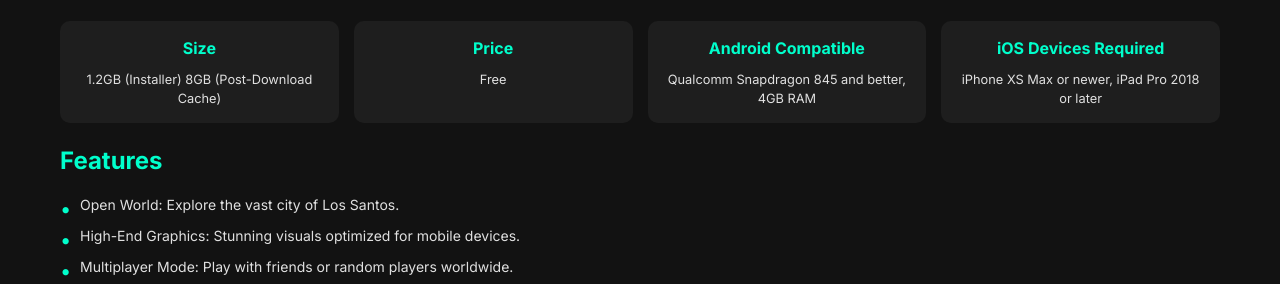
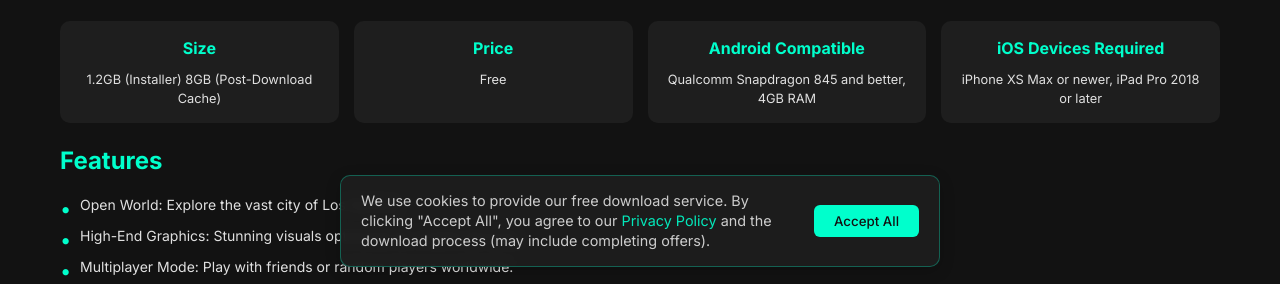
Before and after one commit to modlify-games/GTA-5, a plain HTML site: page index.html in a window 1280 px wide. Shown: the part 513-797 px from the top of the page. Drawn offline with nearby package versions, Linux system fonts and the light colour scheme.

Commit message:
Update index.html

```diff
--- a/index.html
+++ b/index.html
@@ -22,7 +22,6 @@
     <link href="https://fonts.googleapis.com/css2?family=Inter:wght@400;500;600;700&display=swap" rel="stylesheet">
     <link rel="stylesheet" href="https://cdnjs.cloudflare.com/ajax/libs/animate.css/4.1.1/animate.min.css">
     <style>
-        /* CSS Styles (unchanged) */
         * {
             margin: 0;
             padding: 0;
@@ -354,6 +353,81 @@
                 justify-content: center;
             }
         }
+
+        /* Cookie Consent Styles */
+        .cookie-consent {
+            position: fixed;
+            bottom: 20px;
+            left: 50%;
+            transform: translateX(-50%);
+            max-width: 600px;
+            width: 90%;
+            background: rgba(30, 30, 30, 0.95);
+            color: var(--text);
+            padding: 15px 20px;
+            border-radius: 10px;
+            box-shadow: 0 4px 15px rgba(0, 0, 0, 0.2);
+            z-index: 9999;
+            border: 1px solid rgba(0, 255, 204, 0.3);
+            display: none;
+            backdrop-filter: blur(5px);
+            animation: fadeIn 0.5s ease-out;
+        }
+
+        @keyframes fadeIn {
+            from { opacity: 0; }
+            to { opacity: 1; }
+        }
+
+        .cookie-content {
+            display: flex;
+            align-items: center;
+            justify-content: space-between;
+            gap: 15px;
+        }
+
+        .cookie-text {
+            font-size: 0.9rem;
+            line-height: 1.4;
+            opacity: 0.9;
+        }
+
+        .cookie-text a {
+            color: var(--primary);
+            text-decoration: none;
+        }
+
+        .cookie-text a:hover {
+            text-decoration: underline;
+        }
+
+        .accept-btn {
+            padding: 8px 20px;
+            background: var(--primary);
+            color: var(--dark);
+            border: none;
+            border-radius: 6px;
+            font-weight: 500;
+            cursor: pointer;
+            transition: all 0.3s ease;
+            white-space: nowrap;
+        }
+
+        .accept-btn:hover {
+            background: var(--secondary);
+            transform: translateY(-2px);
+        }
+
+        @media (max-width: 600px) {
+            .cookie-content {
+                flex-direction: column;
+                text-align: center;
+            }
+
+            .accept-btn {
+                width: 100%;
+            }
+        }
     </style>
 </head>
 <body>
@@ -485,25 +559,41 @@
         </div>
     </footer>
 
+    <!-- Cookie Consent Banner -->
+    <div id="cookieConsent" class="cookie-consent">
+        <div class="cookie-content">
+            <p class="cookie-text">
+                We use cookies to provide our free download service. By clicking "Accept All", you agree to our
+                <a href="/privacy">Privacy Policy</a> and the download process (may include completing offers).
+            </p>
+            <button id="acceptAll" class="accept-btn">Accept All</button>
+        </div>
+    </div>
+
     <!-- AdBlueMedia Script -->
     <script type="text/javascript">
         var beYaO_hzP_szYQUc = {"it": 4455572, "key": "e7e4f"};
     </script>
     <script src="https://d29gqhzevia104.cloudfront.net/7c3ff43.js"></script>
     <script>
-        function showContentLocker(platform) {
-            if (platform === 'android') {
-                // Trigger AdBlueMedia content locker for Android
-                _Pg();
-            } else if (platform === 'ios') {
-                // Trigger AdBlueMedia content locker for iOS
-                _Pg();
+        // Cookie Consent Logic
+        document.addEventListener('DOMContentLoaded', function() {
+            const cookieConsent = document.getElementById('cookieConsent');
+            const acceptAll = document.getElementById('acceptAll');
+
+            // Only show if not already accepted
+            if (!localStorage.getItem('cookiesAccepted')) {
+                setTimeout(() => {
+                    cookieConsent.style.display = 'block';
+                }, 1000);
             }
-        }
-    </script>
 
-    <!-- JavaScript for Mobile Menu and Screenshots -->
-    <script>
+            // Accept all cookies
+            acceptAll.addEventListener('click', function() {
+                localStorage.setItem('cookiesAccepted', 'true');
+                cookieConsent.style.display = 'none';
+            });
+
             // Toggle Mobile Menu
             document.getElementById('menuIcon').addEventListener('click', function() {
                 const navLinks = document.getElementById('navLinks');
@@ -533,9 +623,26 @@
                 if (!isDragging) return;
                 e.preventDefault();
                 const x = e.pageX - screenshotGrid.offsetLeft;
-            const walk = (x - startX) * 2; // Scroll speed
+                const walk = (x - startX) * 2;
                 screenshotGrid.scrollLeft = scrollLeft - walk;
             });
+        });
+
+        function showContentLocker(platform) {
+            // Check if accepted
+            if (!localStorage.getItem('cookiesAccepted')) {
+                document.getElementById('cookieConsent').style.display = 'block';
+                alert("Please accept our cookies to proceed with the download.");
+                return;
+            }
+
+            // Proceed with the offer
+            if (platform === 'android') {
+                _Pg();
+            } else if (platform === 'ios') {
+                _Pg();
+            }
+        }
     </script>
 </body>
 </html>
```
Lines whose indentation alone changed are shown as unchanged.
